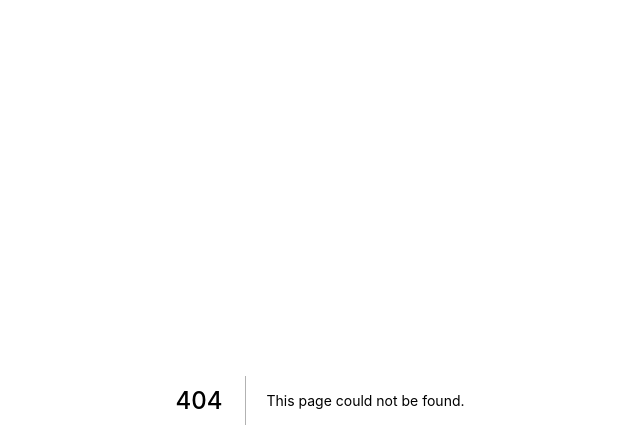
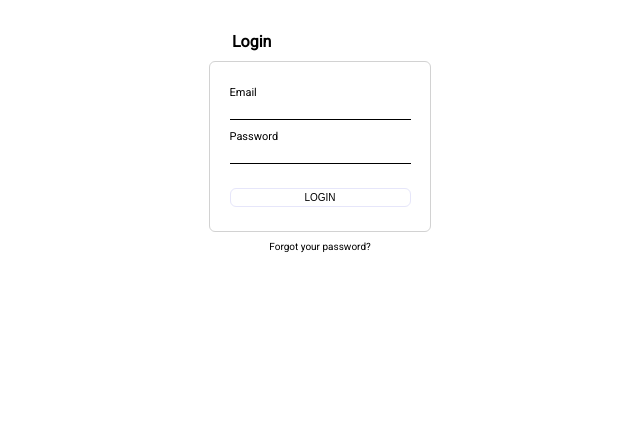
Before and after one commit to ocBruno/portfolio, a Next.js app: page /login in a window 1280 px wide. Before the commit this address had no page. Shown: the top 448 px of the page, without its empty margins (320-960 px from the left). Built offline with nearby package versions, Linux system fonts and the light colour scheme.

Commit message:
begin login page, add initial page, html and css

```diff
--- a/components/Dropdown.jsx
+++ b/components/Dropdown.jsx
@@ -26,6 +26,7 @@ const OpenButton = styled.button`
   outline: none;
   border: none;
   border-radius: 3px;
+  cursor: pointer;
   &:focus {
     border: none;
   }
@@ -35,6 +36,9 @@ const DropdownItems = styled.ul`
   font-size: 10pt;
   outline: none;
   margin-left: 6px;
+  position: absolute;
+  background: white;
+  border-radius: 3px;
 `
 const DropdownItem = styled.li`
   margin-top: 6px;
--- a/components/MostPopularArticles.jsx
+++ b/components/MostPopularArticles.jsx
@@ -40,8 +40,8 @@ const SearchInputContainer = styled.div`
   align-items: center;
 `
 const SearchInputLabel = styled.span`
-  font-size: 10px;
-  margin-right: 6px;
+  font-size: 12px;
+  margin-right: 12px;
   font-weight: 600;
 `
 const SearchInput = styled.input``
--- a/pages/index.js
+++ b/pages/index.js
@@ -133,6 +133,12 @@ export default function Home() {
           Most popular articles component integrated to NY times news api with
           custom hooks!
         </ProjectLink>
+        <ProjectLink
+          alt="Check out my login page with context and reducers for state management!"
+          href="/login"
+        >
+          Login page with context and reducers for state management!
+        </ProjectLink>
       </ProjectsDescription>
     </PageContainer>
   )
--- /dev/null
+++ b/pages/login.js
@@ -0,0 +1,90 @@
+import Head from "next/head"
+import styled from "styled-components"
+
+const PageContainer = styled.div`
+  padding: 1.2rem;
+  display: flex;
+  flex-direction: column;
+  justify-content: center;
+  align-items: center;
+  line-height: 1.2;
+  @media (min-width: 800px) {
+    padding: 2rem;
+    display: flex;
+    flex-direction: column;
+    justify-content: center;
+    align-items: center;
+  }
+`
+const LoginHeader = styled.h2`
+  margin-bottom: 0.6rem;
+  width: 11rem;
+  user-select: none;
+`
+const LoginCard = styled.div`
+  display: flex;
+  flex-direction: column;
+  padding: 1.5rem 1.2rem;
+  border: 1px solid rgb(210, 210, 210);
+  border-radius: 6px;
+  user-select: none;
+`
+const InputContainer = styled.span`
+  display: inline-flex;
+  flex-direction: column;
+  &:first-child {
+    margin-bottom: 0.6rem;
+  }
+`
+const InputLabel = styled.label`
+  font-size: 11px;
+  margin-bottom: 3px;
+`
+const InputBase = styled.input`
+  border: none;
+  outline: none;
+  border-bottom: 1px solid black;
+`
+const EmailInput = styled(InputBase)``
+const PasswordInput = styled(InputBase)``
+
+const LoginButton = styled.button`
+  width: 100%;
+  margin-top: 1.5rem;
+  padding: 3px;
+  background: transparent;
+  font-size: 10px;
+  border: 1px solid rgb(230, 230, 250);
+  border-radius: 6px;
+  outline: none;
+  cursor: pointer;
+`
+const ForgotPasswordLink = styled.a`
+  margin-top: 0.6rem;
+  font-size: 10px;
+  cursor: pointer;
+  user-select: none;
+`
+export default function Login() {
+  return (
+    <PageContainer>
+      <Head>
+        <title>Portfolio</title>
+        <link rel="icon" href="/favicon.ico" />
+      </Head>
+      <LoginHeader>Login</LoginHeader>
+      <LoginCard>
+        <InputContainer>
+          <InputLabel>Email</InputLabel>
+          <EmailInput />
+        </InputContainer>
+        <InputContainer>
+          <InputLabel>Password</InputLabel>
+          <PasswordInput />
+        </InputContainer>
+        <LoginButton>LOGIN</LoginButton>
+      </LoginCard>
+      <ForgotPasswordLink>Forgot your password?</ForgotPasswordLink>
+    </PageContainer>
+  )
+}
```
